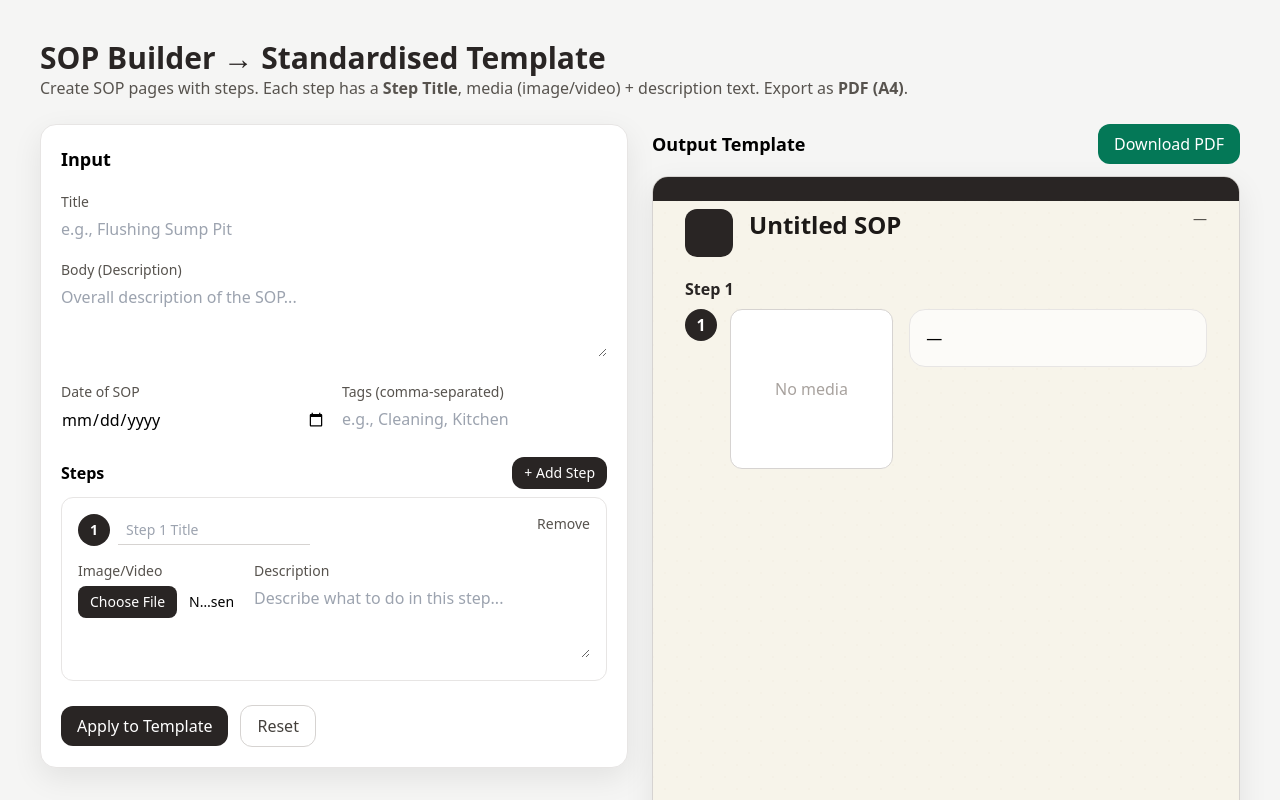
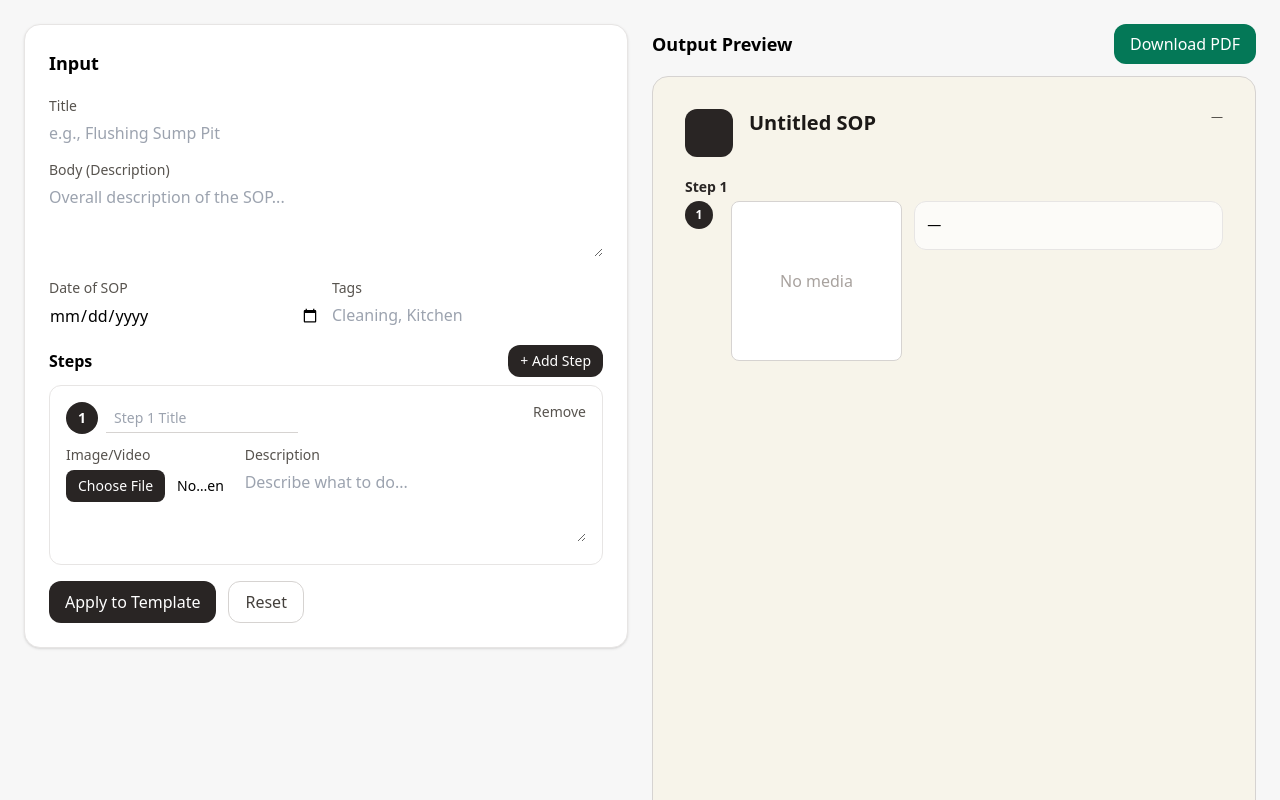
Before and after one commit to heywaiminggg/SOP-creator, a plain HTML site: page index.html in a window 1280 px wide. Both pictures are taken after a click on the button "Apply to Template". Shown: the top 800 px of the page. Drawn offline with nearby package versions, Linux system fonts and the light colour scheme.

Commit message:
Update index.html

```diff
--- a/index.html
+++ b/index.html
@@ -3,122 +3,98 @@
 <head>
   <meta charset="UTF-8" />
   <meta name="viewport" content="width=device-width, initial-scale=1.0" />
-  <title>SOP Builder – Upload to Standard Format (PDF Ready)</title>
-  <!-- Tailwind for quick styling -->
+  <title>SOP Builder – Word-Style PDF Export</title>
+
+  <!-- Tailwind CSS -->
   <script src="https://cdn.tailwindcss.com"></script>
-  <!-- Render DOM to canvas -->
+  <!-- html2canvas (for rendering DOM) -->
   <script src="https://cdn.jsdelivr.net/npm/html2canvas@1.4.1/dist/html2canvas.min.js"></script>
-  <!-- Create A4 PDFs in-browser -->
+  <!-- jsPDF (for exporting as PDF) -->
   <script src="https://cdn.jsdelivr.net/npm/jspdf@2.5.1/dist/jspdf.umd.min.js"></script>
+
   <style>
-    .a4 { aspect-ratio: 210 / 297; }
-    .shadow-soft { box-shadow: 0 10px 30px rgba(0,0,0,.08); }
-    .washi {
-      background-image: radial-gradient(#f5f1e6 1px, transparent 1px),
-                        radial-gradient(#f5f1e6 1px, transparent 1px);
-      background-position: 0 0, 12px 12px;
-      background-size: 24px 24px;
+    body { background-color: #f7f7f7; }
+    .a4-preview {
+      aspect-ratio: 210 / 297;
+      background: #f7f4ea;
+      border: 1px solid #d6d3d1;
+      border-radius: 1rem;
+      overflow: hidden;
     }
-    /* Uniform media frame (4:3) for all step images/videos */
+    /* Uniform 4:3 frame for all step images/videos */
     .media-frame { position: relative; width: 100%; }
     .media-frame::before { content: ""; display: block; padding-top: 75%; } /* 4:3 ratio */
     .media-fit { position: absolute; inset: 0; width: 100%; height: 100%; object-fit: cover; }
   </style>
 </head>
-<body class="min-h-screen bg-stone-100">
-  <div class="max-w-7xl mx-auto p-6 lg:p-10">
-    <header class="mb-6">
-      <h1 class="text-2xl md:text-3xl font-bold text-stone-800">SOP Builder → Standardised Template</h1>
-      <p class="text-stone-600">Create SOP pages with steps. Each step has a <strong>Step Title</strong>, media (image/video) + description text. Export as <strong>PDF (A4)</strong>.</p>
-    </header>
-
-    <section class="grid grid-cols-1 lg:grid-cols-2 gap-6 items-start">
-      <!-- INPUT PANEL -->
-      <form id="inputForm" class="bg-white rounded-2xl shadow-soft p-5 border border-stone-200">
+<body class="min-h-screen p-6">
+  <div class="max-w-7xl mx-auto grid grid-cols-1 lg:grid-cols-2 gap-6 items-start">
+    <!-- LEFT PANEL -->
+    <form id="inputForm" onsubmit="return false;" class="bg-white rounded-2xl shadow p-6 border border-stone-200">
       <h2 class="text-lg font-semibold mb-4">Input</h2>
 
-        <div class="grid grid-cols-1 md:grid-cols-2 gap-4">
-          <label class="block md:col-span-2">
+      <label class="block mb-3">
         <span class="text-sm text-stone-600">Title</span>
         <input id="title" type="text" class="mt-1 w-full rounded-xl border-stone-300 focus:border-stone-400 focus:ring-stone-400" placeholder="e.g., Flushing Sump Pit" />
       </label>
-          <label class="block md:col-span-2">
+
+      <label class="block mb-3">
         <span class="text-sm text-stone-600">Body (Description)</span>
         <textarea id="body" rows="3" class="mt-1 w-full rounded-xl border-stone-300 focus:border-stone-400 focus:ring-stone-400" placeholder="Overall description of the SOP..."></textarea>
       </label>
+
+      <div class="grid grid-cols-2 gap-3 mb-4">
         <label class="block">
           <span class="text-sm text-stone-600">Date of SOP</span>
           <input id="date" type="date" class="mt-1 w-full rounded-xl border-stone-300 focus:border-stone-400 focus:ring-stone-400" />
         </label>
         <label class="block">
-            <span class="text-sm text-stone-600">Tags (comma-separated)</span>
-            <input id="tags" type="text" class="mt-1 w-full rounded-xl border-stone-300 focus:border-stone-400 focus:ring-stone-400" placeholder="e.g., Cleaning, Kitchen" />
+          <span class="text-sm text-stone-600">Tags</span>
+          <input id="tags" type="text" class="mt-1 w-full rounded-xl border-stone-300 focus:border-stone-400 focus:ring-stone-400" placeholder="Cleaning, Kitchen" />
         </label>
       </div>
 
-        <!-- Steps Builder -->
-        <div class="mt-6">
       <div class="flex items-center justify-between mb-2">
         <h3 class="font-semibold">Steps</h3>
         <button id="addStepBtn" type="button" class="px-3 py-1.5 rounded-xl bg-stone-800 text-white text-sm hover:bg-stone-700">+ Add Step</button>
       </div>
-          <div id="stepsContainer" class="space-y-4"></div>
-        </div>
+      <div id="stepsContainer" class="space-y-4 mb-4"></div>
 
-        <div class="flex flex-wrap items-center gap-3 mt-6">
+      <div class="flex flex-wrap gap-3">
         <button id="applyBtn" type="button" class="px-4 py-2 rounded-xl bg-stone-800 text-white hover:bg-stone-700">Apply to Template</button>
         <button id="resetBtn" type="button" class="px-4 py-2 rounded-xl border border-stone-300 text-stone-700 hover:bg-stone-50">Reset</button>
       </div>
     </form>
 
-      <!-- OUTPUT PANEL -->
+    <!-- RIGHT PANEL -->
     <div class="space-y-3">
       <div class="flex items-center justify-between">
-          <h2 class="text-lg font-semibold">Output Template</h2>
+        <h2 class="text-lg font-semibold">Output Preview</h2>
         <button id="downloadBtn" class="px-4 py-2 rounded-xl bg-emerald-700 text-white hover:bg-emerald-600">Download PDF</button>
       </div>
 
-        <!-- SOP Card A4 -->
-        <div id="card" class="a4 relative overflow-hidden rounded-2xl border border-stone-300 bg-[#f7f4ea] washi shadow-soft">
-          <!-- Top banner -->
-          <div class="absolute inset-x-0 top-0 h-6 bg-stone-800"></div>
-
-          <div class="p-6 md:p-8 space-y-5">
-            <!-- Header -->
+      <div id="card" class="a4-preview p-6 md:p-8">
+        <div class="space-y-5">
           <div class="flex items-start gap-4">
             <div class="h-12 w-12 rounded-xl bg-stone-800"></div>
             <div class="flex-1">
-                <h3 id="outTitle" class="text-xl md:text-2xl font-bold text-stone-900">SOP Title</h3>
-                <p id="outBodyLead" class="text-stone-700">Short description of the SOP.</p>
+              <h3 id="outTitle" class="text-xl font-bold text-stone-900">SOP Title</h3>
+              <p id="outBodyLead" class="text-stone-700 text-sm">Short description of the SOP.</p>
             </div>
-              <div class="text-right text-sm text-stone-600">
+            <div class="text-right text-xs text-stone-600">
               <p id="outDate">—</p>
               <div id="outTags" class="flex flex-wrap gap-1 justify-end mt-1"></div>
             </div>
           </div>
-
-            <!-- Steps Rendered Here -->
-            <div id="outSteps" class="space-y-6"></div>
-          </div>
-
-          <!-- Bottom banner -->
-          <div class="absolute inset-x-0 bottom-0 h-6 bg-stone-800"></div>
+          <div id="outSteps" class="space-y-4"></div>
         </div>
       </div>
-    </section>
-
-    <footer class="mt-8 text-xs text-stone-500">
-      <p>Tip: Images are embedded losslessly into the PDF via a high-resolution canvas. For best performance, keep each image ≤ 10 MB and ≤ 2500px width.</p>
-    </footer>
+    </div>
   </div>
 
   <script>
     const el = (id) => document.getElementById(id);
-
-    // Size advisory for client-side stability
     const MAX_IMAGE_BYTES = 10 * 1024 * 1024; // 10MB
-
-    // --- Step UI builder ---
     let stepCount = 0;
     const stepsContainer = el('stepsContainer');
 
@@ -126,53 +102,33 @@
       stepCount += 1;
       const wrap = document.createElement('div');
       wrap.className = 'step-block border border-stone-200 rounded-xl p-4';
-      wrap.dataset.index = String(stepCount);
-
       wrap.innerHTML = `
-        <div class="flex items-start justify-between gap-3">
+        <div class="flex justify-between items-start mb-2">
           <div class="flex items-center gap-2">
             <div class="h-8 w-8 flex items-center justify-center rounded-full bg-stone-800 text-white text-sm font-bold">${stepCount}</div>
             <input type="text" class="step-title border-b border-stone-300 focus:border-stone-400 focus:ring-0 text-sm px-2 py-1 w-48" placeholder="Step ${stepCount} Title" />
           </div>
           <button type="button" class="remove-step text-sm text-stone-600 hover:text-red-600">Remove</button>
         </div>
-        <div class="grid grid-cols-1 md:grid-cols-3 gap-4 mt-3">
+        <div class="grid grid-cols-1 md:grid-cols-3 gap-4">
           <label class="block md:col-span-1">
             <span class="text-sm text-stone-600">Image/Video</span>
             <input type="file" accept="image/*,video/*" class="mt-1 w-full text-sm file:mr-3 file:py-1.5 file:px-3 file:rounded-lg file:border-0 file:bg-stone-800 file:text-white" />
           </label>
           <label class="block md:col-span-2">
             <span class="text-sm text-stone-600">Description</span>
-            <textarea rows="3" class="mt-1 w-full rounded-xl border-stone-300 focus:border-stone-400 focus:ring-stone-400" placeholder="Describe what to do in this step..."></textarea>
+            <textarea rows="3" class="mt-1 w-full rounded-xl border-stone-300 focus:border-stone-400 focus:ring-stone-400" placeholder="Describe what to do..."></textarea>
           </label>
         </div>
       `;
-
-      wrap.querySelector('.remove-step').addEventListener('click', () => {
-        wrap.remove();
-        renumberSteps();
-      });
-
+      wrap.querySelector('.remove-step').onclick = () => { wrap.remove(); };
       stepsContainer.appendChild(wrap);
-    }
-
-    function renumberSteps() {
-      const blocks = [...document.querySelectorAll('.step-block')];
-      blocks.forEach((block, idx) => {
-        block.dataset.index = String(idx + 1);
-        block.querySelector('.h-8.w-8').textContent = String(idx + 1);
-        const titleInput = block.querySelector('.step-title');
-        titleInput.placeholder = `Step ${idx + 1} Title`;
-      });
-      stepCount = blocks.length;
     }
 
     const readMedia = (file) => new Promise((resolve) => {
       if (!file) return resolve(null);
-      // Guard mega images to avoid memory crashes
-      if (!file.type.startsWith('video') && file.size > MAX_IMAGE_BYTES) {
-        alert(`Image "${file.name}" is ${(file.size/1024/1024).toFixed(1)} MB. For smooth PDF export, keep each image ≤ 10 MB or resize to ≤ 2500px.`);
-      }
+      if (!file.type.startsWith('video') && file.size > MAX_IMAGE_BYTES)
+        alert(`Image \"${file.name}\" is ${(file.size / 1024 / 1024).toFixed(1)} MB. For smoother PDF export, keep each ≤ 10MB.`);
       const reader = new FileReader();
       reader.onload = (e) => resolve({ url: e.target.result, type: file.type.startsWith('video') ? 'video' : 'image' });
       reader.readAsDataURL(file);
@@ -182,116 +138,90 @@
       el('outTitle').textContent = el('title').value || 'Untitled SOP';
       el('outBodyLead').textContent = el('body').value || '';
       el('outDate').textContent = el('date').value ? new Date(el('date').value).toLocaleDateString() : '—';
-
-      const tagsWrap = el('outTags');
-      tagsWrap.innerHTML = '';
+      const tagsWrap = el('outTags'); tagsWrap.innerHTML = '';
       (el('tags').value || '').split(',').map(t => t.trim()).filter(Boolean).forEach(t => {
         const sp = document.createElement('span');
-        sp.className = 'px-2 py-0.5 rounded-full text-[11px] border border-stone-300 bg-white/80';
-        sp.textContent = t;
-        tagsWrap.appendChild(sp);
+        sp.className = 'px-2 py-0.5 rounded-full text-[10px] border border-stone-300 bg-white/80';
+        sp.textContent = t; tagsWrap.appendChild(sp);
       });
 
-      const outSteps = el('outSteps');
-      outSteps.innerHTML = '';
-
+      const outSteps = el('outSteps'); outSteps.innerHTML = '';
       const blocks = [...document.querySelectorAll('.step-block')];
       for (let i = 0; i < blocks.length; i++) {
         const idx = i + 1;
-        const titleInput = blocks[i].querySelector('.step-title');
-        const fileInput = blocks[i].querySelector('input[type="file"]');
-        const textInput = blocks[i].querySelector('textarea');
-        const media = await readMedia(fileInput.files[0]);
-        const title = titleInput.value || `Step ${idx}`;
-        const text = textInput.value || '';
+        const title = blocks[i].querySelector('.step-title').value || `Step ${idx}`;
+        const text = blocks[i].querySelector('textarea').value || '';
+        const file = blocks[i].querySelector('input[type=\"file\"]').files[0];
+        const media = await readMedia(file);
 
         const wrapper = document.createElement('div');
-        wrapper.className = 'space-y-2';
+        wrapper.className = 'space-y-1';
         const header = document.createElement('h4');
-        header.className = 'font-semibold text-stone-800';
+        header.className = 'font-semibold text-stone-800 text-sm';
         header.textContent = title;
         wrapper.appendChild(header);
 
         const row = document.createElement('div');
-        row.className = 'grid grid-cols-1 md:grid-cols-12 gap-4 items-start';
+        row.className = 'grid grid-cols-1 md:grid-cols-12 gap-3 items-start';
 
         const num = document.createElement('div');
         num.className = 'md:col-span-1';
-        num.innerHTML = `<div class='h-8 w-8 flex items-center justify-center rounded-full bg-stone-800 text-white font-bold'>${idx}</div>`;
+        num.innerHTML = `<div class='h-7 w-7 flex items-center justify-center rounded-full bg-stone-800 text-white text-xs font-bold'>${idx}</div>`;
         row.appendChild(num);
 
         const mediaCol = document.createElement('div');
         mediaCol.className = 'md:col-span-4';
         const mediaWrap = document.createElement('div');
-        mediaWrap.className = 'rounded-xl overflow-hidden border border-stone-300 bg-white media-frame';
+        mediaWrap.className = 'rounded-lg overflow-hidden border border-stone-300 bg-white media-frame';
         if (media) {
           if (media.type === 'video') {
             const v = document.createElement('video');
-            v.src = media.url; v.controls = true; v.className = 'media-fit';
-            mediaWrap.appendChild(v);
+            v.src = media.url; v.controls = true; v.className = 'media-fit'; mediaWrap.appendChild(v);
           } else {
             const img = document.createElement('img');
-            img.src = media.url; img.alt = title; img.className = 'media-fit';
-            mediaWrap.appendChild(img);
+            img.src = media.url; img.alt = title; img.className = 'media-fit'; mediaWrap.appendChild(img);
           }
-        } else {
-          mediaWrap.classList.add('h-40','flex','items-center','justify-center','text-stone-400');
-          mediaWrap.textContent = 'No media';
-        }
-        mediaCol.appendChild(mediaWrap);
-        row.appendChild(mediaCol);
+        } else { mediaWrap.textContent = 'No media'; mediaWrap.classList.add('h-40', 'flex', 'items-center', 'justify-center', 'text-stone-400'); }
+        mediaCol.appendChild(mediaWrap); row.appendChild(mediaCol);
 
         const textCol = document.createElement('div');
         textCol.className = 'md:col-span-7';
         const textBox = document.createElement('div');
-        textBox.className = 'bg-white/70 rounded-2xl p-4 border border-stone-200';
+        textBox.className = 'bg-white/70 rounded-xl p-3 border border-stone-200 text-sm leading-relaxed';
         textBox.textContent = text || '—';
-        textCol.appendChild(textBox);
-        row.appendChild(textCol);
-
-        wrapper.appendChild(row);
-        outSteps.appendChild(wrapper);
+        textCol.appendChild(textBox); row.appendChild(textCol);
+        wrapper.appendChild(row); outSteps.appendChild(wrapper);
       }
     }
 
     async function downloadPDF() {
-      // Guard for jsPDF presence to avoid breaking other features
       const jspdfNS = window.jspdf;
-      if (!jspdfNS || !jspdfNS.jsPDF) {
-        alert('PDF library failed to load. Check network or try again.');
-        return;
-      }
+      if (!jspdfNS || !jspdfNS.jsPDF) return alert('PDF library not loaded. Try refreshing.');
       const node = el('card');
-      // High scale = sharper, larger file. PNG is lossless (no extra compression).
-      const canvas = await html2canvas(node, { scale: 3, backgroundColor: '#ffffff', useCORS: true });
+      const canvas = await html2canvas(node, { scale: 2, backgroundColor: '#ffffff', useCORS: true });
       const imgData = canvas.toDataURL('image/png');
       const pdf = new jspdfNS.jsPDF('p', 'mm', 'a4');
-      const pageWidth = 210; // A4 width in mm
-      const imgHeight = (canvas.height * pageWidth) / canvas.width;
-      pdf.addImage(imgData, 'PNG', 0, 0, pageWidth, imgHeight);
+      const pageWidth = 210; const pageHeight = 297;
+      const marginX = 19; const marginY = 25; // moderate Word-style
+      const contentWidth = pageWidth - marginX * 2;
+      const imgHeight = (canvas.height * contentWidth) / canvas.width;
+      pdf.addImage(imgData, 'PNG', marginX, marginY, contentWidth, imgHeight);
       pdf.save(`sop-${Date.now()}.pdf`);
     }
 
     function resetAll() {
-      el('inputForm').reset();
-      stepsContainer.innerHTML = '';
-      stepCount = 0;
-      addStep();
+      el('inputForm').reset(); stepsContainer.innerHTML = ''; stepCount = 0; addStep();
       el('outTitle').textContent = 'SOP Title';
       el('outBodyLead').textContent = 'Short description of the SOP.';
-      el('outDate').textContent = '—';
-      el('outTags').innerHTML = '';
-      el('outSteps').innerHTML = '';
+      el('outDate').textContent = '—'; el('outTags').innerHTML = ''; el('outSteps').innerHTML = '';
     }
 
     document.addEventListener('DOMContentLoaded', () => {
-      // Boot with one empty step
       addStep();
-      // Bind UI actions
-      el('addStepBtn').addEventListener('click', () => addStep());
-      el('applyBtn').addEventListener('click', applyToTemplate);
-      el('resetBtn').addEventListener('click', resetAll);
-      el('downloadBtn').addEventListener('click', downloadPDF);
+      el('addStepBtn').onclick = () => addStep();
+      el('applyBtn').onclick = applyToTemplate;
+      el('resetBtn').onclick = resetAll;
+      el('downloadBtn').onclick = downloadPDF;
     });
   </script>
 </body>
```
Lines whose indentation alone changed are shown as unchanged.
